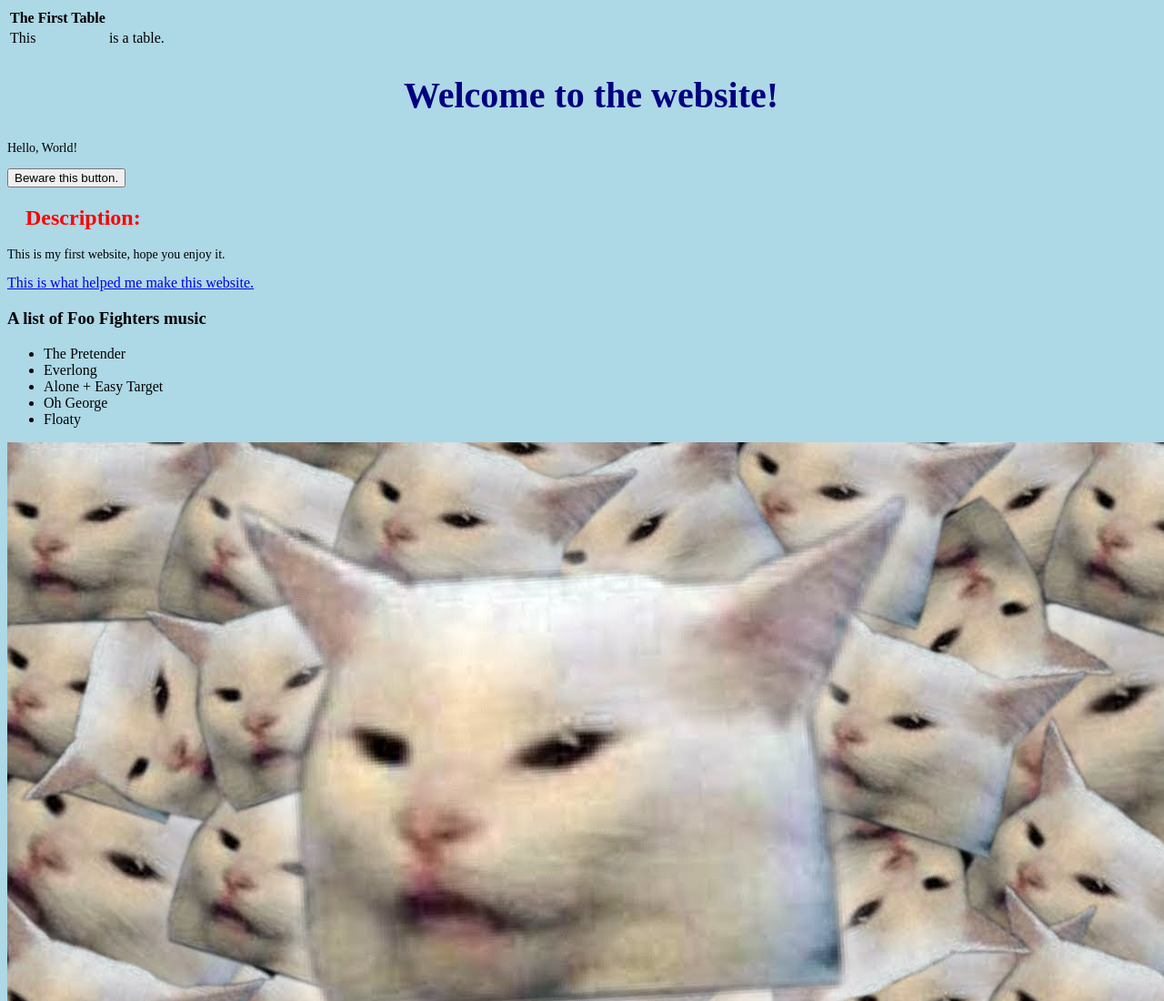
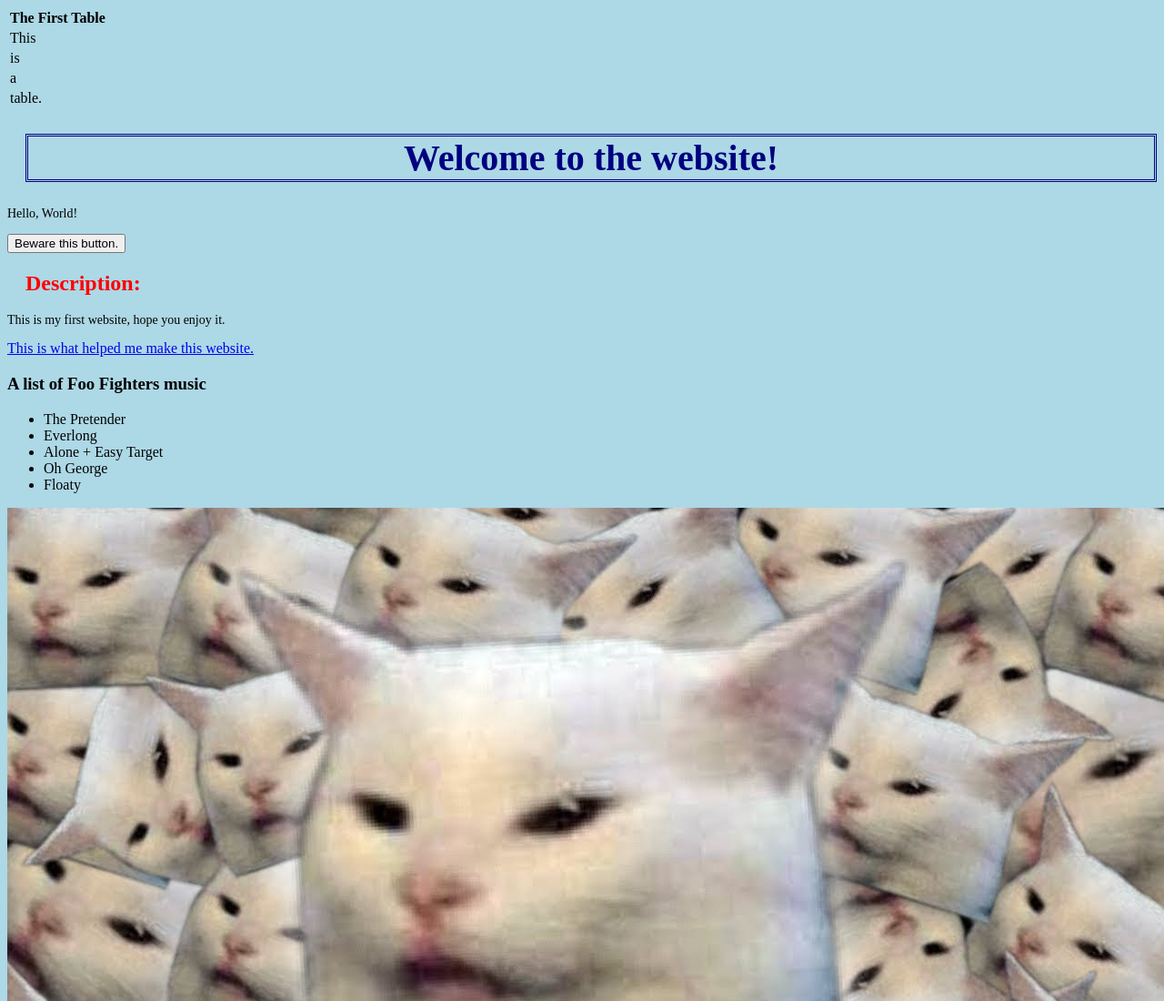
Before and after one commit to BDShanks28/BDShanks28.github.io, a plain HTML site: page index.html in a window 1280 px wide. Shown: the top 1100 px of the page at 91% size. Drawn offline with Linux system fonts and the light colour scheme.

Commit message:
Made changes

```diff
--- a/index.html
+++ b/index.html
@@ -11,11 +11,16 @@
             <tr>
                 <th>The First Table</th>
             </tr>
-
             <tr>
                 <td>This</td>
+            </tr>
+            <tr>
                 <td>is</td>
+            </tr>
+            <tr>
                 <td>a</td>
+            </tr>
+            <tr>
                 <td>table.</td>
             </tr>
         </table>
--- a/style.css
+++ b/style.css
@@ -7,6 +7,7 @@ h1 {
     margin-left: 20px;
     font-family: "Times New Roman", Georgia, serif;
     font-size: 40px;
+    border-style: double;
 }
 p {
     color: black;
```
